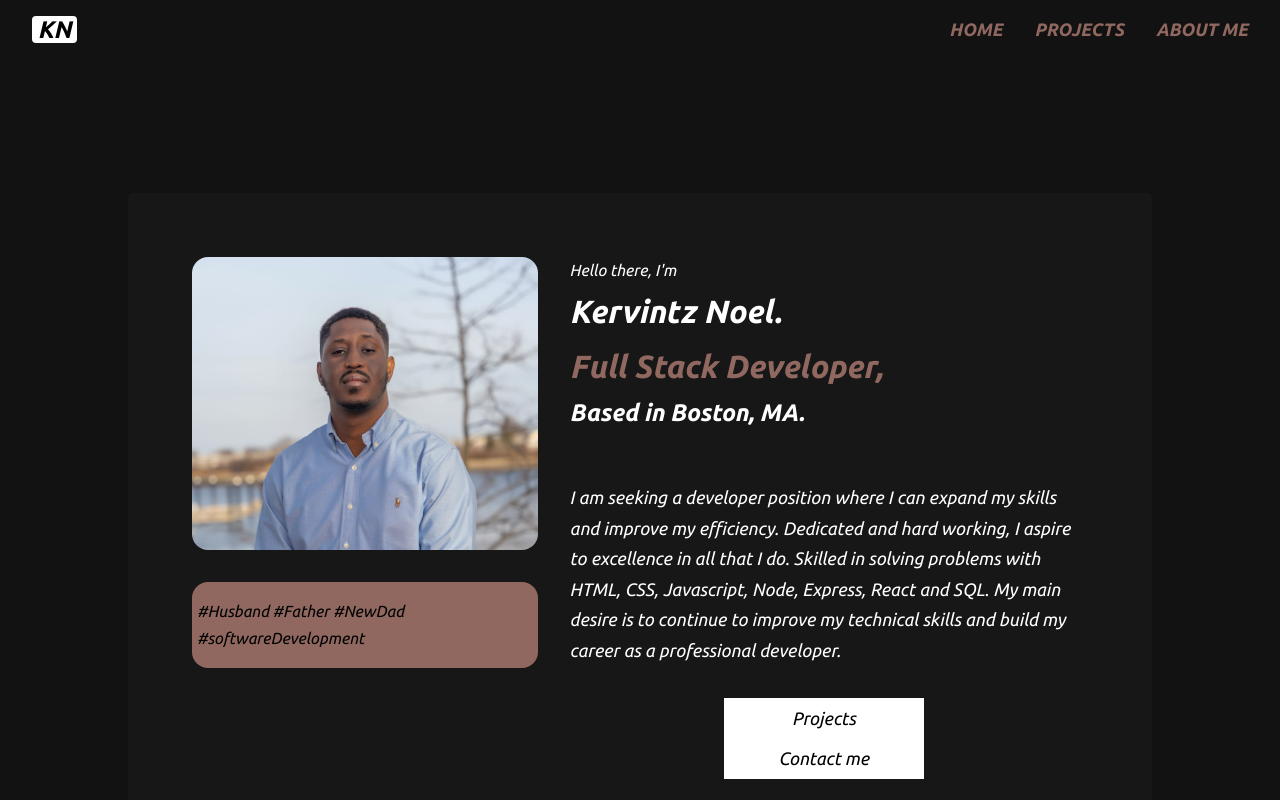
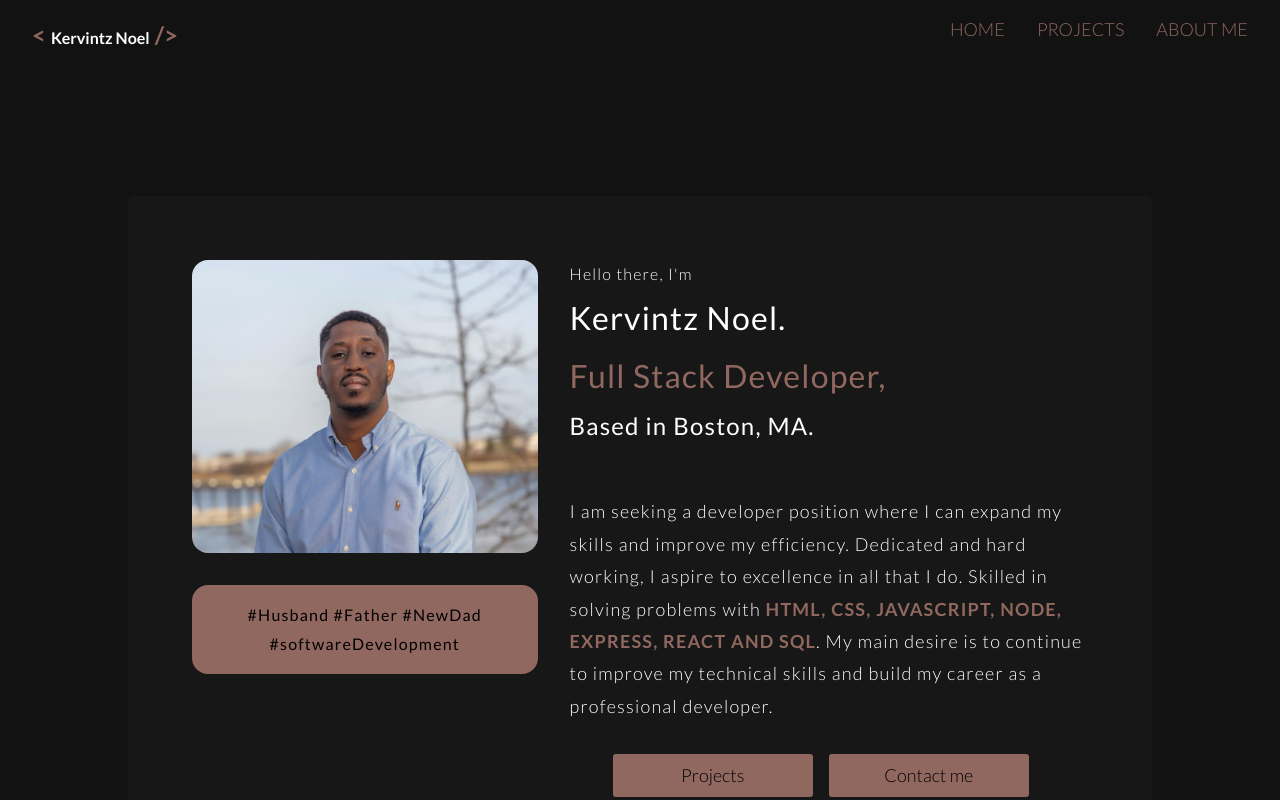
Before and after one commit to kervcode/kervintznoel.com, a React (Create React App) app: page / in a window 1280 px wide. Shown: the top 800 px of the page. Built offline with nearby package versions, Linux system fonts and the light colour scheme.

Commit message:
polishing layout of the site

```diff
--- a/public/index.html
+++ b/public/index.html
@@ -5,12 +5,7 @@
     <link rel="icon" href="%PUBLIC_URL%/favicon.ico" />
     <link rel="stylesheet" href="./css/reset.css">
     <!-- <link rel="stylesheet" href="./css/normalize.css"> -->
-    <!-- <link rel="preconnect" href="https://fonts.gstatic.com"> -->
-    <link rel="preconnect" href="https://fonts.gstatic.com">
-<link href="https://fonts.googleapis.com/css2?family=Ubuntu:ital,wght@1,400;1,500;1,700&display=swap" rel="stylesheet">
-    <link rel="preconnect" href="https://fonts.gstatic.com">
-<link rel="preconnect" href="https://fonts.gstatic.com">
-<link href="https://fonts.googleapis.com/css2?family=Roboto+Mono:wght@300;400;700&display=swap" rel="stylesheet">
+    <link href="https://fonts.googleapis.com/css2?family=Lato:ital,wght@0,300;0,400;0,700;1,100&display=swap" rel="stylesheet">
     <meta name="viewport" content="width=device-width, initial-scale=1" />
     <meta name="theme-color" content="#000000" />
     <meta
--- a/src/App.css
+++ b/src/App.css
@@ -7,7 +7,7 @@ body {
   /* display: flex;
   justify-content: center; */
   width: 100%;
-  font-family: "Ubuntu", sans-serif;
+  font-family: 'Lato', sans-serif;
   font-size: 16px;
   line-height: 1.7rem;
   color: whitesmoke;
--- a/src/components/Contact.js
+++ b/src/components/Contact.js
@@ -2,7 +2,7 @@ import React, { Component } from 'react';
 import * as emailjs from 'emailjs-com';
 import "./contact.styles.css";
 import axios from 'axios';
-import { Button, FormFeedback, Form, FormGroup, Label, Input } from 'reactstrap';
+import { Button, Form, FormGroup, Label, Input } from 'reactstrap';
 
 
 class Contact extends Component {
@@ -44,7 +44,6 @@ class Contact extends Component {
                         disabled: false,
                         emailSent: true
                     });
-                    this.clearForm();
                 } else {
                     this.setState({
                         disabled: false,
@@ -59,7 +58,9 @@ class Contact extends Component {
                     disabled: false,
                     emailSent: false
                 });
-            })
+            });
+
+            this.clearForm();
   }
 
   clearForm =  () => {
--- a/src/components/Hero.js
+++ b/src/components/Hero.js
@@ -23,7 +23,7 @@ const Hero = () => (
       <h3 className="location">Based in Boston, MA.</h3>
       {/* <p className="icons"><FaJs /> <FaReact /><FaNodeJs /></p> */}
       <p className="pitch">
-        I am seeking a developer position where I can expand my skills and improve my efficiency. Dedicated and hard working, I aspire to excellence in all that I do.  Skilled in solving problems with HTML, CSS, Javascript, Node, Express, React and SQL. My main desire is to continue to improve my technical skills and build my career as a professional developer.
+        I am seeking a developer position where I can expand my skills and improve my efficiency. Dedicated and hard working, I aspire to excellence in all that I do.  Skilled in solving problems with <span className="skill">HTML, CSS, Javascript, Node, Express, React and SQL</span>. My main desire is to continue to improve my technical skills and build my career as a professional developer.
       </p>
       <div className="btn">
         <Link to="/projects">
--- a/src/components/Menu.js
+++ b/src/components/Menu.js
@@ -11,7 +11,12 @@ const Menu = () => {
 
   return (
     <div className='menu'>
-      <span className="logo">KN </span>
+      <div className="logo">
+        &#60;
+          <span className="logo__name">Kervintz Noel</span>
+        /&#62;
+      </div>
+
 
       <div className={"list " + open}>
         <Link to="/" onClick= { () => setOpen("close")}>Home</Link>
--- a/src/components/Project.js
+++ b/src/components/Project.js
@@ -8,6 +8,9 @@ const Projects = ({ name, description, live, git, technologies }) => {
     console.log(technologies)
     return (
             <div className="project_card">
+
+
+
                 <div className="img_box">
                         <img src={process.env.PUBLIC_URL + "image/" + name +".jpg"} alt="t" className="project_image" />
                 </div>
--- a/src/components/about.style.css
+++ b/src/components/about.style.css
@@ -22,6 +22,7 @@
 
 .container h1 {
   padding: 40px 0;
+  font-weight: 400;
 }
 
 .container p {
@@ -51,7 +52,7 @@
   text-align: left;
 }
 
-@media only screen and (min-width: 280px) and (max-width: 768px) {
+@media only screen and (min-width: 280px) and (max-width: 914px) {
   .container_detail {
     display: flex;
     flex-direction: column;
--- a/src/components/data/data.json
+++ b/src/components/data/data.json
@@ -45,7 +45,7 @@
       {
         "id": "3",
         "project_name": "Random Quote Generator",
-        "description": "In this project, I used vanilla JavaScript to create an app that displays random quote each time a user interact with the Show Another Quote Button. The background color of the page also randomly change for each click on the button. Below are some screenshot of different quotes showing the functionality of the app.",
+        "description": "In this Random Quote Generator, the user clicks a button and receives a random quote and background-color changes.",
         "technologies": ["HTML", "CSS", "JavaScript"],
         "live_link": "https://randomquotegenerator.netlify.com/",
         "github_link": "https://github.com/kervcode/A-Random-Quote-Generator",
@@ -59,7 +59,7 @@
       {
         "id": "4",
         "project_name": "List Pagination",
-        "description": "List Pagination",
+        "description": "In this project, I created an employee list with images and user data.",
         "technologies": ["HTML", "CSS", "JavaScript"],
         "live_link": "https://kervcode.github.io/List-Pagination-and-Filtering/#",
         "github_link": "https://github.com/kervcode/List-Pagination-and-Filtering",
--- a/src/components/header.style.css
+++ b/src/components/header.style.css
@@ -1,11 +1,3 @@
 .header {
   color: white;
 }
-
-.logo {
-  color: #000;
-  background-color: #fff;
-  width: 45px;
-  border-radius: 4px;
-  font-weight: bold;
-}
--- a/src/components/hero.style.css
+++ b/src/components/hero.style.css
@@ -15,7 +15,9 @@
   margin: 0 auto;
   padding: 64px;
   color: white;
-  line-height: 1.7;
+  line-height: 1.8;
+  letter-spacing: 1.2px;
+  font-weight: 200;
 }
 
 .info_text {
@@ -25,6 +27,12 @@
 
 .info_text_heading {
   font-size: 32px;
+  font-weight: 400;
+}
+
+.my_name,
+.location {
+  font-weight: 400;
 }
 
 .location {
@@ -43,6 +51,12 @@
   margin: 32px 0;
 }
 
+.skill {
+  color: #906860;
+  font-weight: 800;
+  text-transform: uppercase;
+}
+
 .image {
   display: flex;
   flex: 0.4;
@@ -59,19 +73,22 @@
 }
 
 .tags {
+  text-align: center;
   max-width: 100%;
+  min-width: 280px;
   background: #906860;
   border-radius: 16px;
   margin-top: 32px;
   color: black;
   padding: 16px 5px;
-  text-align: left;
+  font-weight: 400;
+  /* text-align: left; */
   /* font-size: 10px; */
 }
 
 .btn {
   display: flex;
-  flex-direction: column;
+  flex-direction: row;
   align-items: center;
 }
 
@@ -82,7 +99,10 @@
   font-size: 18px;
   cursor: pointer;
   padding: 5px 10px;
-  margin-right: 10px;
+  margin-right: 1rem;
+  margin-bottom: 1rem;
+  background: #906860;
+  border-radius: 3px;
 }
 
 .button:hover,
@@ -155,6 +175,10 @@
     border: 1px solid white;
   }
 
+  .btn {
+    flex-direction: column;
+  }
+
   .footer {
     font-size: 14px;
     position: relative;
--- a/src/components/menu.styles.css
+++ b/src/components/menu.styles.css
@@ -7,13 +7,24 @@
 }
 
 .logo {
+  color: #906860;
+  border-radius: 4px;
   font-size: 24px;
-  font-weight: 700;
+  /* text-transform: uppercase; */
+  transform: translateY(5px);
+  font-weight: 800;
+}
+
+.logo__name{
+  font-size: 16px;
+  margin: -5px 5px 0 5px;
+  color: #fff;
+  transform: translateY(-5px);
 }
 
 .list {
   font-size: 18px;
-  font-weight: 800;
+  font-weight: 200;
   text-transform: uppercase;
   list-style-type: none;
   display: flex;
@@ -29,8 +40,9 @@
 }
 
 .list a:hover {
-  font-size: 19px;
-  color: #fff;
+  /* font-size: 19px;s */
+  font-weight: 400;
+  color: #777;
 }
 
 .burger {
@@ -87,15 +99,15 @@
     align-items: stretch;
     z-index: 111;
     width: 100vw;
-    height: 100vh;
+    height: 100%;
     padding: 0;
   }
 
   .open a {
     padding: 50px 0;
     color: #906860;
-    font-size: 32px;
-    font-weight: 800;
+    font-size: 24px;
+    font-weight: 300;
     /* display: flex; *
     color: black;
     /* padding: 20px 0; */
--- a/src/components/project.styles.css
+++ b/src/components/project.styles.css
@@ -78,16 +78,16 @@
 .button {
   width: 200px;
   cursor: pointer;
-  background-color: white;
+  /* background-color: white; */
   border: none;
   outline: none;
 }
 
 .button:hover,
 .MuiSvgIcon-root:hover {
-  background-color: transparent;
+  background-color: white;
   border: 2px solid white;
-  color: #fff;
+  color: #000;
   transition: 0.6s;
 }
 
```
Lines whose indentation alone changed are shown as unchanged.
